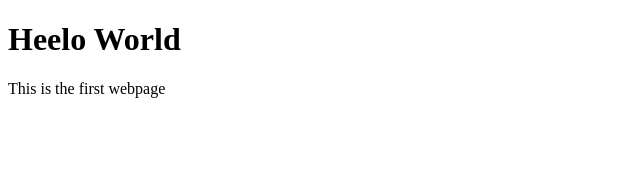
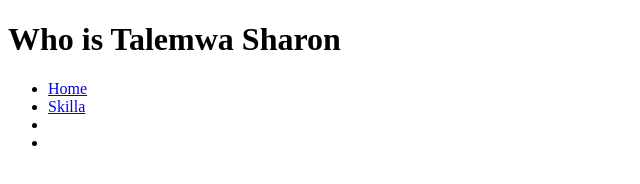
Before and after one commit to talemwasharon/Skills, a plain HTML site: page index.html in a window 1280 px wide. Shown: the whole page, without its empty margins (0-640 px from the left). Drawn offline with Linux system fonts and the light colour scheme.

Commit message:
Update index.html

```diff
--- a/index.html
+++ b/index.html
@@ -6,8 +6,15 @@
     <title>Home</title>
 </head>
 <body>
-    <h1>Heelo World</h1>
-    <p>This is the first webpage</p>
+    <div>
+        <h1>Who is Talemwa Sharon</h1>
 
+    </div>
+    <div>
+        <ul><li><a href="#">Home</a></li>
+        <li><a href="skills.html">Skilla</a></li>
+        <li><a href=""></a></li>
+        <li><a href=""></a></li></ul>
+    </div>
 </body>
 </html>
```
